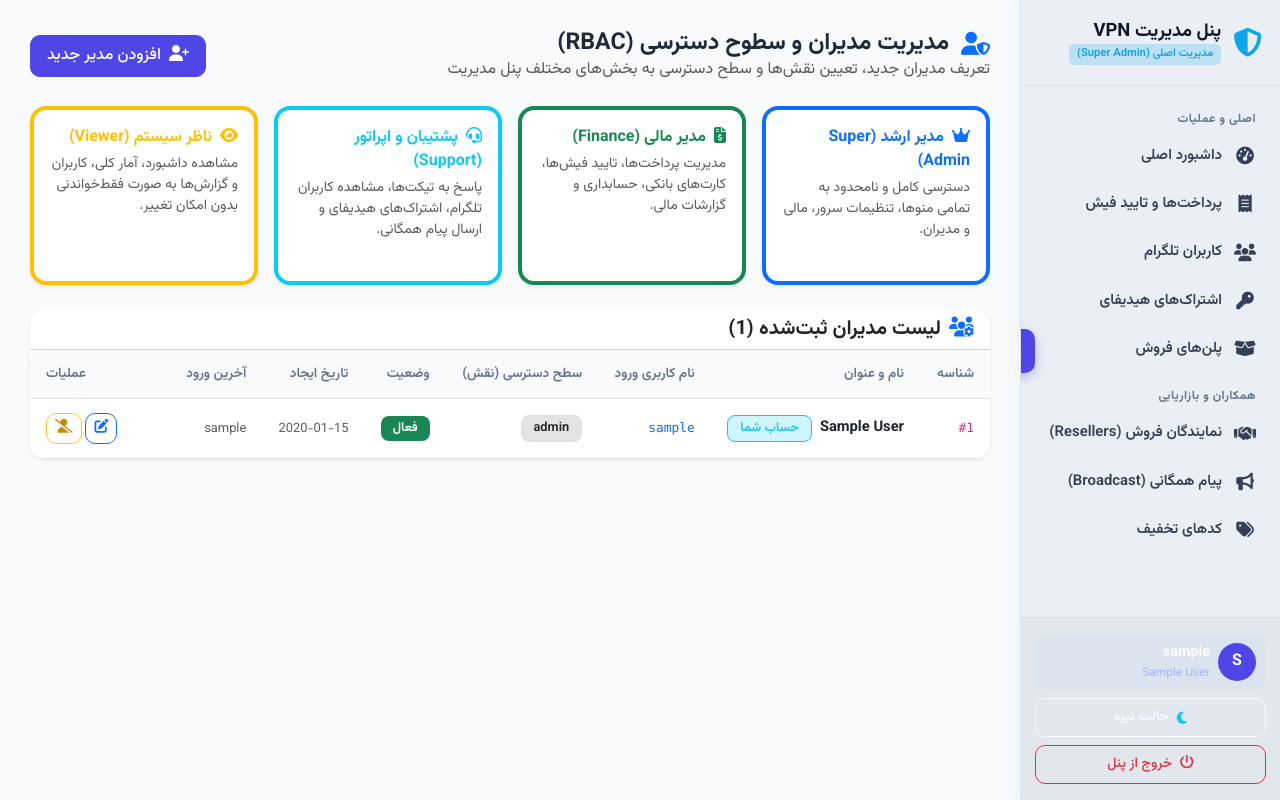
After one commit to MOhammaDpirouznia/TGBot, a Flask app: page /admin/managers in a window 1280 px wide. The commit adds this page. Run offline with Flask 3, Linux system fonts and the light colour scheme; the visitor is signed in with stand-in values (Sample User, id 1); tables that the repository leaves empty hold one stand-in row (values such as "Sample post").

Commit message:
قابلیت افزودن مدیر جدید با سطوح دسترسی مختلف
در پنل مدیریت در قسمت ستون منوها قابلیت اسکرول برای پیمایش به بالا و پایین رو اضافه کن (چون طول منو زیاده و در یک صحفه جا نمیشه)

در پنل مدیریت در قسمت پلن‌های فروش قابلیت جابجایی پلن ها بصورت عمودی ایجاد کن

در پنل مدیریت قسمت مدیران اضافه کن و بشه نام کاربری و رمز عبور پنل مدیریت رو عوض کرد و همچنین قابلیت افزودن مدیر جدید با سطوح دسترسی مختلف ایجاد کن (کاربردش فقط برای ورود به پنل مدیریت باشه) و چند سطح دسترسی با نظر خودت بساز

در پنل نمایندگان قسمت حساب کاربری اضافه کن و نماینده بتونه نام کاربری و رمز عبور پنل نمایندگی رو عوض کنه و همچنین گزینه های مشخصات فردی کامل تر کن تا نماینده مشخصات خود رو کامل کنه

```diff
--- a/templates/base.html
+++ b/templates/base.html
@@ -102,7 +102,8 @@
 
         .sidebar {
             background: var(--sidebar-bg);
-            min-height: 100vh;
+            height: 100vh;
+            max-height: 100vh;
             width: 260px;
             position: fixed;
             top: 0;
@@ -113,16 +114,18 @@
             box-shadow: -4px 0 15px rgba(0,0,0,0.04);
             border-left: 1px solid var(--sidebar-border);
             transition: all 0.3s ease;
+            overflow: hidden;
         }
 
         .sidebar .brand {
-            padding: 24px 20px;
+            padding: 20px 18px;
             display: flex;
             align-items: center;
             gap: 12px;
             border-bottom: 1px solid var(--sidebar-border);
             color: var(--sidebar-brand);
             text-decoration: none;
+            flex-shrink: 0;
         }
 
         .sidebar .brand i {
@@ -146,9 +149,29 @@
         }
 
         .sidebar .nav {
-            padding: 15px 12px;
-            flex-grow: 1;
+            padding: 12px 10px;
+            flex: 1 1 auto;
             overflow-y: auto;
+            overflow-x: hidden;
+            scrollbar-width: thin;
+            scrollbar-color: rgba(255, 255, 255, 0.2) transparent;
+        }
+
+        .sidebar .nav::-webkit-scrollbar {
+            width: 4px;
+        }
+
+        .sidebar .nav::-webkit-scrollbar-track {
+            background: transparent;
+        }
+
+        .sidebar .nav::-webkit-scrollbar-thumb {
+            background: rgba(255, 255, 255, 0.2);
+            border-radius: 4px;
+        }
+
+        .sidebar .nav::-webkit-scrollbar-thumb:hover {
+            background: rgba(255, 255, 255, 0.35);
         }
 
         .sidebar .nav-category {
@@ -386,6 +409,9 @@
                 <a class="nav-link {% if request.endpoint == 'reseller_reports' %}active{% endif %}" href="{{ url_for('reseller_reports') }}">
                     <i class="fas fa-chart-line"></i> گزارشات و هوش مالی
                 </a>
+                <a class="nav-link {% if request.endpoint == 'reseller_profile' %}active{% endif %}" href="{{ url_for('reseller_profile') }}">
+                    <i class="fas fa-user-gear"></i> حساب کاربری و مشخصات
+                </a>
             {% else %}
                 <!-- منوی مدیریت کل -->
                 <div class="nav-category">اصلی و عملیات</div>
@@ -431,6 +457,12 @@
                 <a class="nav-link {% if request.endpoint == 'accounting' %}active{% endif %}" href="{{ url_for('accounting') }}">
                     <i class="fas fa-file-invoice-dollar"></i> حسابداری و سود/زیان
                 </a>
+                <a class="nav-link {% if request.endpoint == 'admin_managers' %}active{% endif %}" href="{{ url_for('admin_managers') }}">
+                    <i class="fas fa-user-shield"></i> مدیران و دسترسی‌ها
+                </a>
+                <a class="nav-link {% if request.endpoint == 'admin_profile' %}active{% endif %}" href="{{ url_for('admin_profile') }}">
+                    <i class="fas fa-user-gear"></i> حساب کاربری من
+                </a>
                 <a class="nav-link {% if request.endpoint == 'admin_logs' %}active{% endif %}" href="{{ url_for('admin_logs') }}">
                     <i class="fas fa-terminal"></i> وضعیت سرور و لاگ‌ها
                 </a>
@@ -441,19 +473,19 @@
         </nav>
 
         <div class="sidebar-footer">
-            <div class="user-pill mb-2">
+            <a href="{% if session.get('role') == 'reseller' %}{{ url_for('reseller_profile') }}{% else %}{{ url_for('admin_profile') }}{% endif %}" class="user-pill mb-2 text-decoration-none d-flex align-items-center gap-2" title="مشاهده و ویرایش حساب کاربری">
                 <div class="user-avatar">
                     {{ session.get('username', 'A')[0]|upper }}
                 </div>
                 <div style="overflow: hidden; text-overflow: ellipsis; white-space: nowrap;">
-                    <div style="font-weight: 600; font-size: 0.9rem;">{{ session.get('username') }}</div>
+                    <div style="font-weight: 600; font-size: 0.9rem; color: #fff;">{{ session.get('username') }}</div>
                     {% if session.get('role') == 'reseller' %}
                         <div style="font-size: 0.75rem; color: #38bdf8;">اعتبار: {{ "{:,}".format(session.get('balance', 0)) }} ت</div>
                     {% else %}
-                        <div style="font-size: 0.75rem; color: #a5b4fc;">مدیر کل سیستم</div>
+                        <div style="font-size: 0.75rem; color: #a5b4fc;">{{ session.get('name', 'مدیر سیستم') }}</div>
                     {% endif %}
                 </div>
-            </div>
+            </a>
             <button type="button" class="btn btn-outline-light btn-sm w-100 mb-2 d-flex align-items-center justify-content-center gap-2" id="themeToggleBtn" onclick="toggleTheme()">
                 <i id="themeIcon" class="fas fa-moon text-info"></i> <span id="themeLabel">حالت تیره</span>
             </button>
--- /dev/null
+++ b/templates/managers.html
@@ -0,0 +1,208 @@
+{% extends "base.html" %}
+{% block title %}مدیریت مدیران و سطوح دسترسی{% endblock %}
+
+{% block content %}
+<div class="page-header">
+    <div>
+        <h1 class="page-title"><i class="fas fa-user-shield text-primary"></i> مدیریت مدیران و سطوح دسترسی (RBAC)</h1>
+        <p class="text-muted mb-0">تعریف مدیران جدید، تعیین نقش‌ها و سطح دسترسی به بخش‌های مختلف پنل مدیریت</p>
+    </div>
+    <div>
+        <button type="button" class="btn btn-primary" data-bs-toggle="modal" data-bs-target="#addManagerModal">
+            <i class="fas fa-user-plus me-1"></i> افزودن مدیر جدید
+        </button>
+    </div>
+</div>
+
+<!-- کارت معرفی سطوح دسترسی -->
+<div class="row g-3 mb-4">
+    <div class="col-md-3 col-sm-6">
+        <div class="card h-100 border-start border-primary border-4 shadow-sm">
+            <div class="card-body">
+                <div class="fw-bold text-primary mb-1"><i class="fas fa-crown me-1"></i> مدیر ارشد (Super Admin)</div>
+                <div class="small text-muted">دسترسی کامل و نامحدود به تمامی منوها، تنظیمات سرور، مالی و مدیران.</div>
+            </div>
+        </div>
+    </div>
+    <div class="col-md-3 col-sm-6">
+        <div class="card h-100 border-start border-success border-4 shadow-sm">
+            <div class="card-body">
+                <div class="fw-bold text-success mb-1"><i class="fas fa-file-invoice-dollar me-1"></i> مدیر مالی (Finance)</div>
+                <div class="small text-muted">مدیریت پرداخت‌ها، تایید فیش‌ها، کارت‌های بانکی، حسابداری و گزارشات مالی.</div>
+            </div>
+        </div>
+    </div>
+    <div class="col-md-3 col-sm-6">
+        <div class="card h-100 border-start border-info border-4 shadow-sm">
+            <div class="card-body">
+                <div class="fw-bold text-info mb-1"><i class="fas fa-headset me-1"></i> پشتیبان و اپراتور (Support)</div>
+                <div class="small text-muted">پاسخ به تیکت‌ها، مشاهده کاربران تلگرام، اشتراک‌های هیدیفای و ارسال پیام همگانی.</div>
+            </div>
+        </div>
+    </div>
+    <div class="col-md-3 col-sm-6">
+        <div class="card h-100 border-start border-warning border-4 shadow-sm">
+            <div class="card-body">
+                <div class="fw-bold text-warning mb-1"><i class="fas fa-eye me-1"></i> ناظر سیستم (Viewer)</div>
+                <div class="small text-muted">مشاهده داشبورد، آمار کلی، کاربران و گزارش‌ها به صورت فقط‌خواندنی بدون امکان تغییر.</div>
+            </div>
+        </div>
+    </div>
+</div>
+
+<!-- جدول مدیران سیستم -->
+<div class="card shadow-sm border-0">
+    <div class="card-header bg-white d-flex justify-content-between align-items-center">
+        <h5 class="mb-0 fw-bold"><i class="fas fa-users-gear text-primary me-2"></i>لیست مدیران ثبت‌شده ({{ managers|length }})</h5>
+    </div>
+    <div class="card-body p-0">
+        <div class="table-responsive">
+            <table class="table table-hover align-middle mb-0">
+                <thead>
+                    <tr>
+                        <th class="ps-3" style="width: 70px;">شناسه</th>
+                        <th>نام و عنوان</th>
+                        <th>نام کاربری ورود</th>
+                        <th>سطح دسترسی (نقش)</th>
+                        <th>وضعیت</th>
+                        <th>تاریخ ایجاد</th>
+                        <th>آخرین ورود</th>
+                        <th class="text-end pe-3" style="width: 140px;">عملیات</th>
+                    </tr>
+                </thead>
+                <tbody>
+                    {% for m in managers %}
+                    <tr>
+                        <td class="ps-3"><code>#{{ m['id'] }}</code></td>
+                        <td>
+                            <strong>{{ m['display_name'] }}</strong>
+                            {% if m['id'] == session.get('admin_id') %}
+                                <span class="badge bg-info-subtle text-info border border-info ms-1">حساب شما</span>
+                            {% endif %}
+                        </td>
+                        <td><code class="text-primary">{{ m['username'] }}</code></td>
+                        <td>
+                            {% if m['role'] == 'super_admin' %}
+                                <span class="badge bg-primary-subtle text-primary border border-primary"><i class="fas fa-crown me-1"></i>مدیر ارشد</span>
+                            {% elif m['role'] == 'finance' %}
+                                <span class="badge bg-success-subtle text-success border border-success"><i class="fas fa-coins me-1"></i>مدیر مالی</span>
+                            {% elif m['role'] == 'support' %}
+                                <span class="badge bg-info-subtle text-info border border-info"><i class="fas fa-headset me-1"></i>پشتیبان و اپراتور</span>
+                            {% elif m['role'] == 'viewer' %}
+                                <span class="badge bg-warning-subtle text-warning border border-warning"><i class="fas fa-eye me-1"></i>ناظر (فقط خواندنی)</span>
+                            {% else %}
+                                <span class="badge bg-secondary-subtle text-dark border">{{ m['role'] }}</span>
+                            {% endif %}
+                        </td>
+                        <td>
+                            {% if m['is_active'] %}
+                                <span class="badge bg-success">فعال</span>
+                            {% else %}
+                                <span class="badge bg-danger">معلق / غیرفعال</span>
+                            {% endif %}
+                        </td>
+                        <td><small class="text-muted">{{ m['created_at'][:10] if m['created_at'] else '-' }}</small></td>
+                        <td><small class="text-muted">{{ m['last_login'][:19] if m['last_login'] else 'هنوز وارد نشده' }}</small></td>
+                        <td class="text-end pe-3">
+                            <button type="button" class="btn btn-sm btn-outline-primary py-1 px-2" data-bs-toggle="modal" data-bs-target="#editManagerModal{{ m['id'] }}" title="ویرایش مدیر">
+                                <i class="fas fa-pen-to-square"></i>
+                            </button>
+                            <a href="{{ url_for('admin_manager_toggle', admin_id=m['id']) }}" class="btn btn-sm {% if m['is_active'] %}btn-outline-warning{% else %}btn-outline-success{% endif %} py-1 px-2" title="{% if m['is_active'] %}غیرفعال‌سازی{% else %}فعال‌سازی{% endif %}" onclick="return confirm('آیا از تغییر وضعیت این مدیر اطمینان دارید؟')">
+                                <i class="fas {% if m['is_active'] %}fa-user-slash{% else %}fa-user-check{% endif %}"></i>
+                            </a>
+                            {% if m['id'] != session.get('admin_id') and managers|length > 1 %}
+                            <a href="{{ url_for('admin_manager_delete', admin_id=m['id']) }}" class="btn btn-sm btn-outline-danger py-1 px-2" title="حذف مدیر" onclick="return confirm('آیا از حذف کامل این مدیر مطمئن هستید؟')">
+                                <i class="fas fa-trash-can"></i>
+                            </a>
+                            {% endif %}
+                        </td>
+                    </tr>
+
+                    <!-- Modal ویرایش مدیر -->
+                    <div class="modal fade" id="editManagerModal{{ m['id'] }}" tabindex="-1">
+                        <div class="modal-dialog">
+                            <div class="modal-content">
+                                <form method="POST" action="{{ url_for('admin_manager_edit', admin_id=m['id']) }}">
+                                    <div class="modal-header">
+                                        <h5 class="modal-title fw-bold"><i class="fas fa-user-pen text-primary me-2"></i>ویرایش مشخصات مدیر #{{ m['id'] }}</h5>
+                                        <button type="button" class="btn-close" data-bs-dismiss="modal"></button>
+                                    </div>
+                                    <div class="modal-body">
+                                        <div class="mb-3">
+                                            <label class="form-label">نام و نام خانوادگی / عنوان:</label>
+                                            <input type="text" name="display_name" class="form-control" value="{{ m['display_name'] }}" required>
+                                        </div>
+                                        <div class="mb-3">
+                                            <label class="form-label">نام کاربری ورود (انگلیسی):</label>
+                                            <input type="text" name="username" class="form-control" value="{{ m['username'] }}" required pattern="^[a-zA-Z0-9_.-]+$">
+                                        </div>
+                                        <div class="mb-3">
+                                            <label class="form-label">رمز عبور جدید (در صورت تمایل به تغییر وارد کنید):</label>
+                                            <input type="password" name="password" class="form-control" placeholder="برای عدم تغییر خالی بگذارید">
+                                        </div>
+                                        <div class="mb-3">
+                                            <label class="form-label">نقش و سطح دسترسی:</label>
+                                            <select name="role" class="form-select">
+                                                <option value="super_admin" {% if m['role'] == 'super_admin' %}selected{% endif %}>👑 مدیر ارشد (دسترسی نامحدود)</option>
+                                                <option value="finance" {% if m['role'] == 'finance' %}selected{% endif %}>💰 مدیر مالی و حسابدار</option>
+                                                <option value="support" {% if m['role'] == 'support' %}selected{% endif %}>🎧 پشتیبان و اپراتور</option>
+                                                <option value="viewer" {% if m['role'] == 'viewer' %}selected{% endif %}>👁️ ناظر (فقط مشاهده آمار)</option>
+                                            </select>
+                                        </div>
+                                    </div>
+                                    <div class="modal-footer">
+                                        <button type="button" class="btn btn-secondary" data-bs-dismiss="modal">انصراف</button>
+                                        <button type="submit" class="btn btn-primary">ذخیره تغییرات</button>
+                                    </div>
+                                </form>
+                            </div>
+                        </div>
+                    </div>
+                    {% endfor %}
+                </tbody>
+            </table>
+        </div>
+    </div>
+</div>
+
+<!-- Modal افزودن مدیر جدید -->
+<div class="modal fade" id="addManagerModal" tabindex="-1">
+    <div class="modal-dialog">
+        <div class="modal-content">
+            <form method="POST" action="{{ url_for('admin_managers') }}">
+                <div class="modal-header">
+                    <h5 class="modal-title fw-bold"><i class="fas fa-user-plus text-primary me-2"></i>افزودن مدیر جدید به پنل</h5>
+                    <button type="button" class="btn-close" data-bs-dismiss="modal"></button>
+                </div>
+                <div class="modal-body">
+                    <div class="mb-3">
+                        <label class="form-label">نام و عنوان نمایشی:</label>
+                        <input type="text" name="display_name" class="form-control" placeholder="مثال: مهندس حسینی / پشتیبان شیفت شب" required>
+                    </div>
+                    <div class="mb-3">
+                        <label class="form-label">نام کاربری ورود (انگلیسی):</label>
+                        <input type="text" name="username" class="form-control" placeholder="مثال: admin_hosseini" required pattern="^[a-zA-Z0-9_.-]+$">
+                    </div>
+                    <div class="mb-3">
+                        <label class="form-label">رمز عبور ورود:</label>
+                        <input type="password" name="password" class="form-control" placeholder="رمز عبور ایمن حداقل ۶ کاراکتر" required minlength="6">
+                    </div>
+                    <div class="mb-3">
+                        <label class="form-label">نقش و سطح دسترسی:</label>
+                        <select name="role" class="form-select">
+                            <option value="super_admin">👑 مدیر ارشد (دسترسی نامحدود به همه بخش‌ها)</option>
+                            <option value="finance">💰 مدیر مالی و حسابدار (تایید فیش‌ها، کارت‌ها و حسابداری)</option>
+                            <option value="support" selected>🎧 پشتیبان و اپراتور (تیکت‌ها، کاربران تلگرام و پیام همگانی)</option>
+                            <option value="viewer">👁️ ناظر (فقط مشاهده آمار و گزارش‌ها)</option>
+                        </select>
+                    </div>
+                </div>
+                <div class="modal-footer">
+                    <button type="button" class="btn btn-secondary" data-bs-dismiss="modal">انصراف</button>
+                    <button type="submit" class="btn btn-primary">ثبت و ایجاد حساب مدیر</button>
+                </div>
+            </form>
+        </div>
+    </div>
+</div>
+{% endblock %}
```
Also changed, not shown: templates/admin_profile.html (added, +85 -0 lines), templates/plans.html (+8 -0 lines), templates/reseller_profile.html (added, +121 -0 lines).
